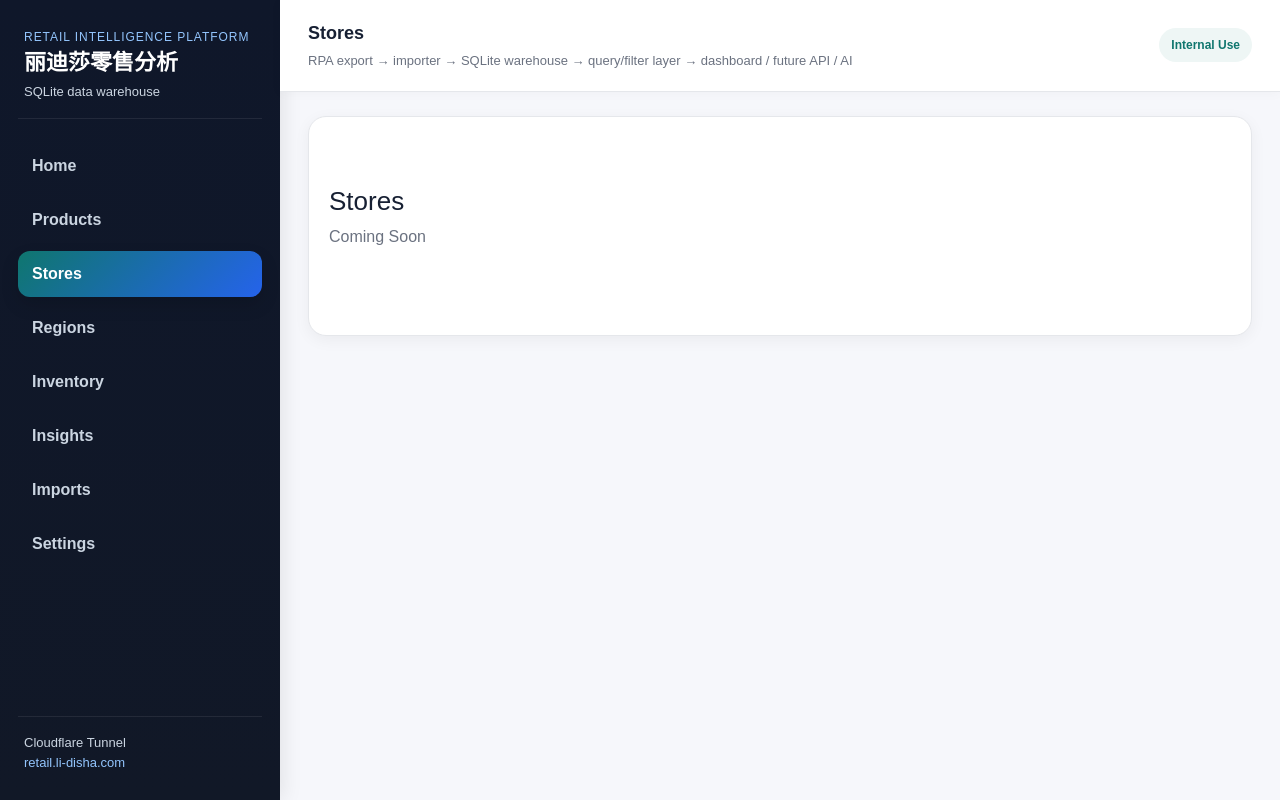
After one commit to Jeff-git-li/lidisha_sales, a Flask app: page /stores in a window 1280 px wide. The commit adds this page. Run offline with Flask 3, Linux system fonts and the light colour scheme; parts of the project's set-up code (start-up, migrations or seed data) failed here and were passed over.

Commit message:
feat(app): introduce multi-page Retail Intelligence Platform shell

```diff
--- a/app.py
+++ b/app.py
@@ -34,10 +34,25 @@ from config import (
 from database import get_db_connection
 from logging_config import configure_logging, get_logger
 from queries.dashboard import get_dashboard_kpis
+from routes.imports import imports_bp
+from routes.insights import insights_bp
+from routes.inventory import inventory_bp
+from routes.products import products_bp
+from routes.regions import regions_bp
+from routes.settings import settings_bp
+from routes.stores import stores_bp
 
 app = Flask(__name__)
 configure_logging()
 logger = get_logger(__name__)
+
+app.register_blueprint(products_bp)
+app.register_blueprint(stores_bp)
+app.register_blueprint(regions_bp)
+app.register_blueprint(inventory_bp)
+app.register_blueprint(insights_bp)
+app.register_blueprint(imports_bp)
+app.register_blueprint(settings_bp)
 
 IMAGE_EXTS = (".jpg", ".jpeg", ".png", ".webp", ".bmp")
 REGION_GROUPS = {
@@ -1139,6 +1154,8 @@ def index():
     date_max = df["日期"].max().strftime("%Y-%m-%d") if not df.empty and "日期" in df.columns else ""
     return render_template(
         "index.html",
+        page_title="Home",
+        active_page="home",
         summary=summary,
         regions=regions,
         categories=categories,
--- /dev/null
+++ b/routes/stores.py
@@ -0,0 +1,14 @@
+from flask import Blueprint, render_template
+
+stores_bp = Blueprint("stores", __name__)
+
+
+@stores_bp.route("/stores")
+def stores_page():
+    return render_template(
+        "placeholder.html",
+        active_page="stores",
+        page_title="Stores",
+        heading="Stores",
+        message="Coming Soon",
+    )
--- a/static/style.css
+++ b/static/style.css
@@ -54,3 +54,41 @@
 	.kpis{grid-template-columns:repeat(2,minmax(0,1fr))}
 	.distribution-grid{grid-template-columns:minmax(0,1fr)}
 }
+
+.app-shell{background:var(--bg)}
+.shell-layout{min-height:100vh;display:grid;grid-template-columns:280px minmax(0,1fr)}
+.shell-sidebar{display:flex;flex-direction:column;gap:24px;padding:24px 18px;background:linear-gradient(180deg,#0f172a,#111827);color:#e5e7eb;position:sticky;top:0;height:100vh;overflow:auto;box-shadow:2px 0 20px #00000018}
+.brand-block{padding:4px 6px 16px;border-bottom:1px solid rgba(255,255,255,.08)}
+.brand-kicker{font-size:12px;letter-spacing:.08em;text-transform:uppercase;color:#93c5fd;margin-bottom:4px}
+.brand-name{font-size:22px;font-weight:800;line-height:1.2;color:#fff}
+.brand-subtitle{margin-top:6px;font-size:13px;color:#cbd5e1}
+.shell-nav{display:flex;flex-direction:column;gap:8px}
+.shell-nav-link{display:flex;align-items:center;padding:11px 14px;border-radius:12px;color:#cbd5e1;text-decoration:none;font-weight:700;transition:background .15s ease,color .15s ease,transform .15s ease}
+.shell-nav-link:hover{background:rgba(255,255,255,.08);color:#fff;transform:translateX(2px)}
+.shell-nav-link.active{background:linear-gradient(135deg,var(--accent),var(--accent2));color:#fff;box-shadow:0 8px 18px #00000022}
+.shell-footer{margin-top:auto;padding:16px 6px 4px;border-top:1px solid rgba(255,255,255,.08);font-size:13px;color:#cbd5e1}
+.shell-footer a{color:#93c5fd;text-decoration:none;word-break:break-all}
+.shell-main{min-width:0;display:flex;flex-direction:column}
+.shell-topbar{display:flex;justify-content:space-between;align-items:center;gap:16px;padding:20px 28px;background:#fff;border-bottom:1px solid var(--line);box-shadow:0 1px 12px #00000008;position:sticky;top:0;z-index:20}
+.topbar-title{font-size:18px;font-weight:800;color:var(--ink)}
+.topbar-subtitle{margin-top:4px;font-size:13px;color:var(--muted)}
+.topbar-badge{padding:8px 12px;border-radius:999px;background:var(--soft);color:var(--accent);font-size:12px;font-weight:800;white-space:nowrap}
+.shell-content{padding:24px 28px 40px;min-width:0}
+.page-card{background:var(--card);border:1px solid var(--line);border-radius:18px;box-shadow:0 4px 16px #0000000d;padding:20px}
+.page-header{display:flex;justify-content:space-between;align-items:flex-start;gap:20px;margin-bottom:16px}
+.page-header h1{margin:0;font-size:26px}
+.page-header p{margin:8px 0 0;color:var(--muted)}
+.placeholder-card{min-height:220px;display:flex;align-items:center}
+.product-table th,.product-table td{white-space:nowrap}
+
+@media (max-width: 1200px){
+	.shell-layout{grid-template-columns:1fr}
+	.shell-sidebar{position:relative;height:auto;min-height:0}
+	.shell-topbar{position:relative}
+}
+
+@media (max-width: 768px){
+	.shell-topbar,.shell-content{padding-left:18px;padding-right:18px}
+	.page-header{flex-direction:column}
+	.page-header h1{font-size:22px}
+}
--- /dev/null
+++ b/templates/base.html
@@ -0,0 +1,52 @@
+<!doctype html>
+<html lang="zh-CN">
+<head>
+  <meta charset="utf-8" />
+  <meta name="viewport" content="width=device-width, initial-scale=1" />
+  <title>{{ page_title or 'Retail Intelligence Platform' }}</title>
+  <link rel="preconnect" href="https://fonts.googleapis.com">
+  <link rel="preconnect" href="https://fonts.gstatic.com" crossorigin>
+  <link href="https://cdn.jsdelivr.net/npm/bootstrap@5.3.3/dist/css/bootstrap.min.css" rel="stylesheet">
+  <link rel="stylesheet" href="/static/style.css" />
+</head>
+<body class="app-shell">
+  <div class="shell-layout">
+    <aside class="shell-sidebar">
+      <div class="brand-block">
+        <div class="brand-kicker">Retail Intelligence Platform</div>
+        <div class="brand-name">丽迪莎零售分析</div>
+        <div class="brand-subtitle">SQLite data warehouse</div>
+      </div>
+      <nav class="shell-nav">
+        <a class="shell-nav-link{% if active_page == 'home' %} active{% endif %}" href="{{ url_for('index') }}">Home</a>
+        <a class="shell-nav-link{% if active_page == 'products' %} active{% endif %}" href="{{ url_for('products.products_page') }}">Products</a>
+        <a class="shell-nav-link{% if active_page == 'stores' %} active{% endif %}" href="{{ url_for('stores.stores_page') }}">Stores</a>
+        <a class="shell-nav-link{% if active_page == 'regions' %} active{% endif %}" href="{{ url_for('regions.regions_page') }}">Regions</a>
+        <a class="shell-nav-link{% if active_page == 'inventory' %} active{% endif %}" href="{{ url_for('inventory.inventory_page') }}">Inventory</a>
+        <a class="shell-nav-link{% if active_page == 'insights' %} active{% endif %}" href="{{ url_for('insights.insights_page') }}">Insights</a>
+        <a class="shell-nav-link{% if active_page == 'imports' %} active{% endif %}" href="{{ url_for('imports.imports_page') }}">Imports</a>
+        <a class="shell-nav-link{% if active_page == 'settings' %} active{% endif %}" href="{{ url_for('settings.settings_page') }}">Settings</a>
+      </nav>
+      <div class="shell-footer">
+        <div>Cloudflare Tunnel</div>
+        <a href="https://retail.li-disha.com" target="_blank" rel="noreferrer">retail.li-disha.com</a>
+      </div>
+    </aside>
+
+    <div class="shell-main">
+      <header class="shell-topbar">
+        <div>
+          <div class="topbar-title">{{ page_title or 'Retail Intelligence Platform' }}</div>
+          <div class="topbar-subtitle">RPA export → importer → SQLite warehouse → query/filter layer → dashboard / future API / AI</div>
+        </div>
+        <div class="topbar-badge">Internal Use</div>
+      </header>
+
+      <main class="shell-content">
+        {% block content %}{% endblock %}
+      </main>
+    </div>
+  </div>
+  {% block scripts %}{% endblock %}
+</body>
+</html>
--- /dev/null
+++ b/templates/placeholder.html
@@ -0,0 +1,12 @@
+{% extends "base.html" %}
+
+{% block content %}
+<section class="page-card placeholder-card">
+  <div class="page-header">
+    <div>
+      <h1>{{ heading }}</h1>
+      <p>{{ message }}</p>
+    </div>
+  </div>
+</section>
+{% endblock %}
```
Also changed, not shown: routes/imports.py (added, +14 -0 lines), routes/insights.py (added, +14 -0 lines), routes/inventory.py (added, +14 -0 lines), routes/products.py (added, +16 -0 lines), routes/regions.py (added, +14 -0 lines), routes/settings.py (added, +14 -0 lines), templates/index.html (+13 -17 lines), templates/products.html (added, +55 -0 lines), routes/__init__.py (added), 2 other files.
